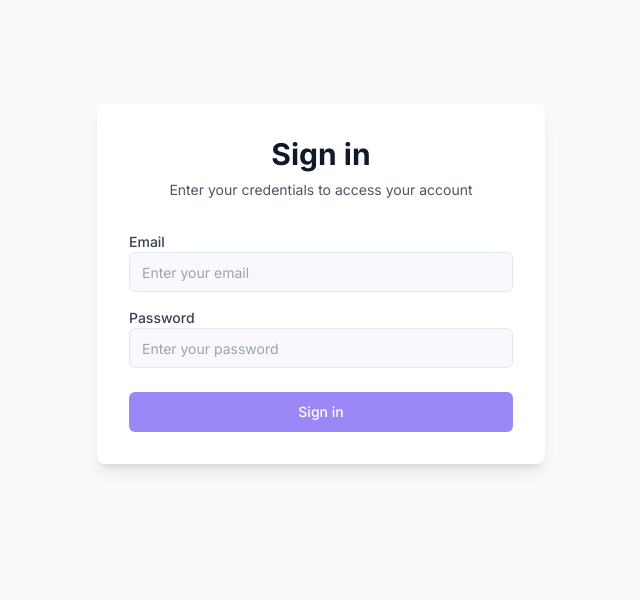
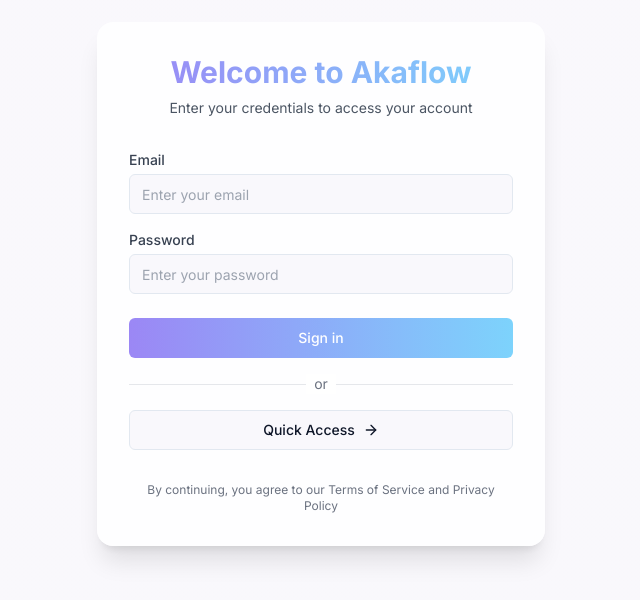
Before and after one commit to Simpopapp/task-flow-garden, a React (Vite) app: page /login in a window 1280 px wide. Shown: the part 116-716 px from the top of the page, without its empty margins (319-959 px from the left). Built offline with nearby package versions, Linux system fonts and the light colour scheme.

Commit message:
Add auto-join button to dashboard
Implement a button that allows users to automatically join the dashboard without needing to create an account or log in.
[skip gpt_engineer]

```diff
--- a/src/pages/Login.tsx
+++ b/src/pages/Login.tsx
@@ -4,10 +4,126 @@ import { useAuthStore } from "@/store/authStore";
 import { Button } from "@/components/ui/button";
 import { Input } from "@/components/ui/input";
 import { toast } from "sonner";
+import { ArrowRight } from "lucide-react";
+
+const Login = () => {
+  const [email, setEmail] = useState("");
+  const [password, setPassword] = useState("");
+  const [isLoading, setIsLoading] = useState(false);
+  const navigate = useNavigate();
+  const login = useAuthStore((state) => state.login);
+
+  const handleQuickAccess = () => {
+    login({
+      id: "guest",
+      name: "Guest User",
+      email: "guest@example.com",
+      role: "employee"
+    });
+    toast.success("Welcome to Akaflow! You're accessing as a guest.");
+    navigate("/dashboard");
+  };
+
+  const handleSubmit = async (e: React.FormEvent) => {
+    e.preventDefault();
+    setIsLoading(true);
+
+    try {
+      const user = await mockAuth(email, password);
+      login(user);
+      toast.success("Login successful!");
+      navigate("/dashboard");
+    } catch (error) {
+      toast.error("Invalid credentials");
+    } finally {
+      setIsLoading(false);
+    }
+  };
+
+  return (
+    <div className="min-h-screen flex items-center justify-center bg-gradient-to-br from-background to-background/50">
+      <div className="max-w-md w-full space-y-8 p-8 bg-white/80 backdrop-blur-sm rounded-2xl shadow-xl">
+        <div className="text-center">
+          <h2 className="text-3xl font-bold bg-gradient-to-r from-akaflow-purple to-akaflow-aqua bg-clip-text text-transparent">
+            Welcome to Akaflow
+          </h2>
+          <p className="mt-2 text-sm text-gray-600">
+            Enter your credentials to access your account
+          </p>
+        </div>
+
+        <form onSubmit={handleSubmit} className="mt-8 space-y-6">
+          <div className="space-y-4">
+            <div>
+              <label htmlFor="email" className="block text-sm font-medium text-gray-700">
+                Email
+              </label>
+              <Input
+                id="email"
+                type="email"
+                value={email}
+                onChange={(e) => setEmail(e.target.value)}
+                required
+                placeholder="Enter your email"
+                className="mt-1"
+              />
+            </div>
+            <div>
+              <label htmlFor="password" className="block text-sm font-medium text-gray-700">
+                Password
+              </label>
+              <Input
+                id="password"
+                type="password"
+                value={password}
+                onChange={(e) => setPassword(e.target.value)}
+                required
+                placeholder="Enter your password"
+                className="mt-1"
+              />
+            </div>
+          </div>
+
+          <div className="space-y-4">
+            <Button
+              type="submit"
+              className="w-full bg-gradient-to-r from-akaflow-purple to-akaflow-aqua hover:opacity-90 transition-opacity"
+              disabled={isLoading}
+            >
+              {isLoading ? "Signing in..." : "Sign in"}
+            </Button>
+
+            <div className="relative">
+              <div className="absolute inset-0 flex items-center">
+                <span className="w-full border-t" />
+              </div>
+              <div className="relative flex justify-center text-sm">
+                <span className="px-2 bg-white text-gray-500">or</span>
+              </div>
+            </div>
+
+            <Button
+              type="button"
+              onClick={handleQuickAccess}
+              variant="outline"
+              className="w-full group hover:border-akaflow-purple/50"
+            >
+              Quick Access
+              <ArrowRight className="ml-2 h-4 w-4 group-hover:translate-x-1 transition-transform" />
+            </Button>
+          </div>
+        </form>
+
+        <p className="text-xs text-center text-gray-500">
+          By continuing, you agree to our Terms of Service and Privacy Policy
+        </p>
+      </div>
+    </div>
+  );
+};
 
 // Mock authentication function
 const mockAuth = async (email: string, password: string) => {
-  // Simulate API call
   await new Promise((resolve) => setTimeout(resolve, 1000));
 
   if (email === "admin@example.com" && password === "admin") {
@@ -28,78 +144,4 @@ const mockAuth = async (email: string, password: string) => {
   throw new Error("Invalid credentials");
 };
 
-const Login = () => {
-  const [email, setEmail] = useState("");
-  const [password, setPassword] = useState("");
-  const [isLoading, setIsLoading] = useState(false);
-  const navigate = useNavigate();
-  const login = useAuthStore((state) => state.login);
-
-  const handleSubmit = async (e: React.FormEvent) => {
-    e.preventDefault();
-    setIsLoading(true);
-
-    try {
-      const user = await mockAuth(email, password);
-      login(user);
-      toast.success("Login successful!");
-      navigate("/dashboard");
-    } catch (error) {
-      toast.error("Invalid credentials");
-    } finally {
-      setIsLoading(false);
-    }
-  };
-
-  return (
-    <div className="min-h-screen flex items-center justify-center bg-gray-50">
-      <div className="max-w-md w-full space-y-8 p-8 bg-white rounded-lg shadow-lg">
-        <div className="text-center">
-          <h2 className="text-3xl font-bold text-gray-900">Sign in</h2>
-          <p className="mt-2 text-sm text-gray-600">
-            Enter your credentials to access your account
-          </p>
-        </div>
-        <form onSubmit={handleSubmit} className="mt-8 space-y-6">
-          <div className="space-y-4">
-            <div>
-              <label htmlFor="email" className="block text-sm font-medium text-gray-700">
-                Email
-              </label>
-              <Input
-                id="email"
-                type="email"
-                value={email}
-                onChange={(e) => setEmail(e.target.value)}
-                required
-                placeholder="Enter your email"
-              />
-            </div>
-            <div>
-              <label htmlFor="password" className="block text-sm font-medium text-gray-700">
-                Password
-              </label>
-              <Input
-                id="password"
-                type="password"
-                value={password}
-                onChange={(e) => setPassword(e.target.value)}
-                required
-                placeholder="Enter your password"
-              />
-            </div>
-          </div>
-          <Button
-            type="submit"
-            className="w-full"
-            disabled={isLoading}
-          >
-            {isLoading ? "Signing in..." : "Sign in"}
-          </Button>
-        </form>
-      </div>
-    </div>
-  );
-};
-
 export default Login;
--- a/src/pages/Premium.tsx
+++ b/src/pages/Premium.tsx
@@ -1,3 +1,4 @@
+import { cn } from "@/lib/utils";
 import { CalendarCheck, ChartBar, Bell, Crown } from "lucide-react";
 import { PremiumButton } from "@/components/premium/PremiumButton";
 import { Card } from "@/components/ui/card";
```
